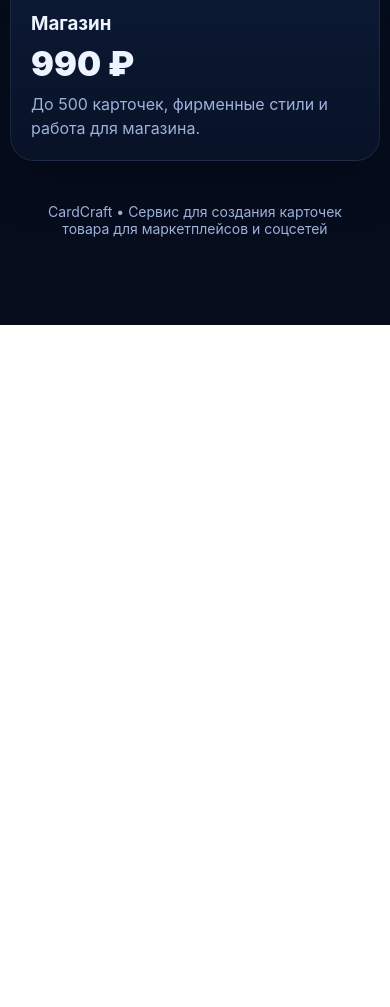
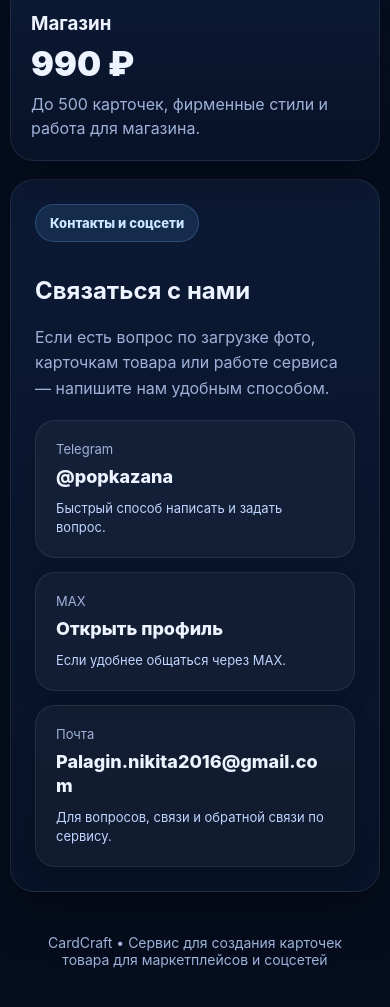
Before and after one commit to palaginnikita2016-collab/cardcraft-removebg., a website: page public/index.html in a window 390 px wide. Shown: the part 5269-6276 px from the top of the page. Before the commit the page ends 5594 px from the top, so only its background shows below. Drawn offline with Linux system fonts and the light colour scheme.

Commit message:
Update index.html

```diff
--- a/public/index.html
+++ b/public/index.html
@@ -200,6 +200,63 @@
     .previewInfo{margin-top:12px;padding:14px;border-radius:16px;background:rgba(31,201,138,.09);border:1px solid rgba(31,201,138,.25);color:#cbffe8;line-height:1.45;font-size:14px}
 
     .features,.pricing{margin-top:18px;display:grid;grid-template-columns:repeat(3,1fr);gap:18px}
+
+    .contactsSection{margin-top:18px}
+    .contactsBox{padding:24px}
+    .contactsBadge{
+      display:inline-flex;align-items:center;gap:8px;
+      padding:10px 14px;border-radius:999px;
+      background:rgba(103,182,255,.12);
+      border:1px solid rgba(103,182,255,.25);
+      color:#cce6ff;font-size:13px;font-weight:800;
+      margin-bottom:14px
+    }
+    .contactsLead{
+      margin:0 0 18px;
+      color:var(--muted);
+      line-height:1.6;
+      font-size:16px;
+      max-width:760px
+    }
+    .contactsList{
+      display:grid;
+      grid-template-columns:repeat(3,1fr);
+      gap:14px
+    }
+    .contactCard{
+      display:block;
+      text-decoration:none;
+      color:#eef4ff;
+      padding:20px;
+      border-radius:20px;
+      background:rgba(255,255,255,.04);
+      border:1px solid rgba(255,255,255,.08);
+      transition:transform .18s ease,border-color .18s ease,background .18s ease;
+      box-shadow:0 10px 24px rgba(0,0,0,.12)
+    }
+    .contactCard:hover{
+      transform:translateY(-2px);
+      border-color:rgba(103,182,255,.35);
+      background:rgba(255,255,255,.06)
+    }
+    .contactTitle{
+      font-size:13px;
+      color:var(--muted);
+      margin-bottom:8px
+    }
+    .contactValue{
+      font-size:18px;
+      font-weight:800;
+      line-height:1.35;
+      word-break:break-word
+    }
+    .contactHint{
+      margin-top:10px;
+      color:#bfd4ff;
+      font-size:13px;
+      line-height:1.45
+    }
+
     .feature,.price{padding:20px}
     .feature h3,.price h3{margin:12px 0 8px}
     .icon{width:48px;height:48px;border-radius:16px;display:grid;place-items:center;background:rgba(103,182,255,.12);border:1px solid rgba(103,182,255,.25);font-size:22px}
@@ -212,14 +269,14 @@
     .hidden{display:none !important}
 
     @media (max-width: 1080px){
-      .hero,.editorSection,.features,.pricing{grid-template-columns:1fr}
+      .hero,.editorSection,.features,.pricing,.contactsList{grid-template-columns:1fr}
       .heroGrid{grid-template-columns:1fr}
       .previewCard{position:static}
     }
     @media (max-width: 740px){
       .wrap{padding:12px 10px 70px}
       h1{font-size:38px;line-height:1.02}
-      .grid2,.grid3,.heroBand{grid-template-columns:1fr}
+      .grid2,.grid3,.heroBand,.contactsList{grid-template-columns:1fr}
       .topbar{padding:12px}
       .heroMain,.heroSide,.panel,.previewCard{padding:18px}
       .canvasHolder{min-height:360px}
@@ -242,6 +299,7 @@
         <a class="pill" href="#editor">Редактор</a>
         <a class="pill" href="#features">Возможности</a>
         <a class="pill" href="#pricing">Тарифы</a>
+        <a class="pill" href="#contacts">Контакты</a>
       </div>
     </div>
 
@@ -450,6 +508,35 @@
         <h3>Магазин</h3>
         <div class="big">990 ₽</div>
         <p>До 500 карточек, фирменные стили и работа для магазина.</p>
+      </div>
+    </section>
+
+
+    <section id="contacts" class="contactsSection">
+      <div class="card contactsBox">
+        <div class="contactsBadge">Контакты и соцсети</div>
+        <h2>Связаться с нами</h2>
+        <p class="contactsLead">Если есть вопрос по загрузке фото, карточкам товара или работе сервиса — напишите нам удобным способом.</p>
+
+        <div class="contactsList">
+          <a class="contactCard" href="https://t.me/popkazana" target="_blank" rel="noopener noreferrer">
+            <div class="contactTitle">Telegram</div>
+            <div class="contactValue">@popkazana</div>
+            <div class="contactHint">Быстрый способ написать и задать вопрос.</div>
+          </a>
+
+          <a class="contactCard" href="https://max.ru/u/f9LHodD0cOKhSAaL0dIrfNp774NxRfHVPt9gGUugBZL7DcgfZVPgsKPxjBw" target="_blank" rel="noopener noreferrer">
+            <div class="contactTitle">MAX</div>
+            <div class="contactValue">Открыть профиль</div>
+            <div class="contactHint">Если удобнее общаться через MAX.</div>
+          </a>
+
+          <a class="contactCard" href="mailto:Palagin.nikita2016@gmail.com">
+            <div class="contactTitle">Почта</div>
+            <div class="contactValue">Palagin.nikita2016@gmail.com</div>
+            <div class="contactHint">Для вопросов, связи и обратной связи по сервису.</div>
+          </a>
+        </div>
       </div>
     </section>
 
```
